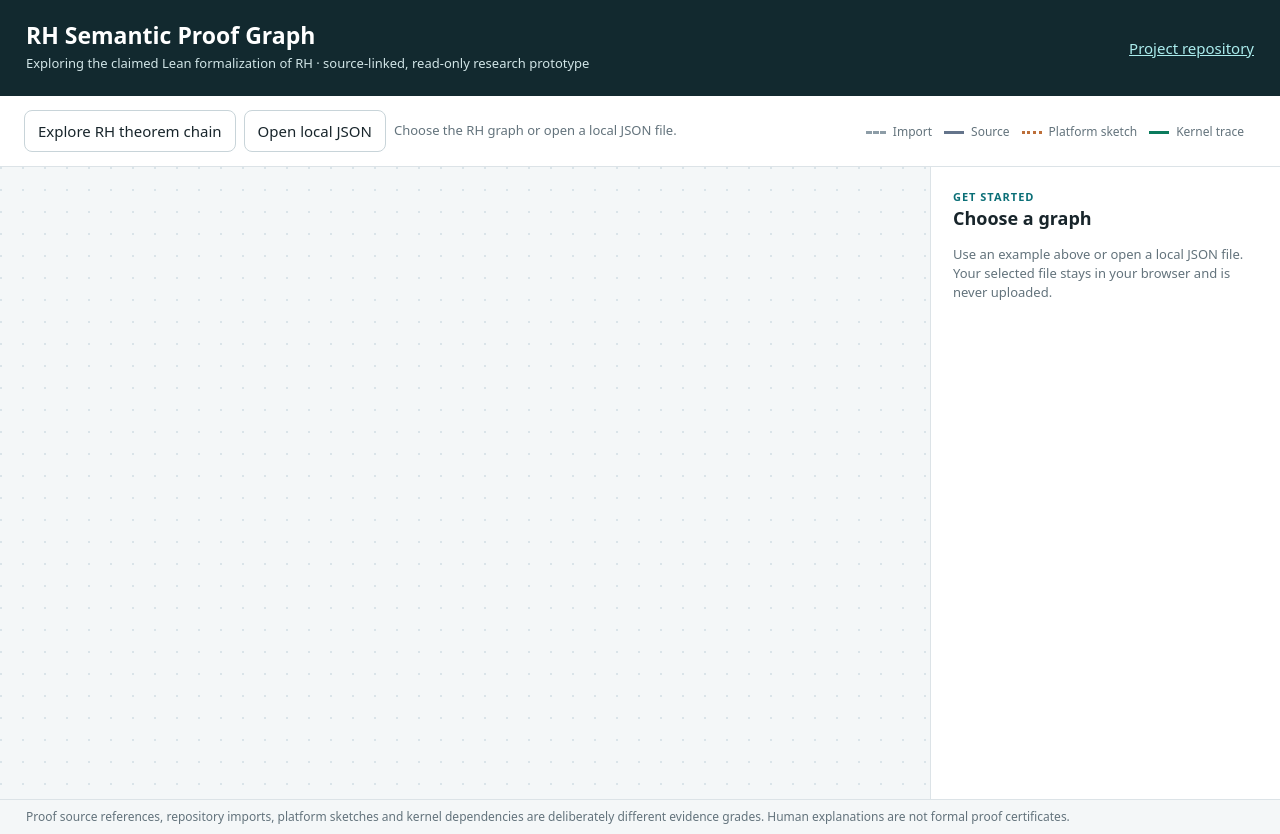
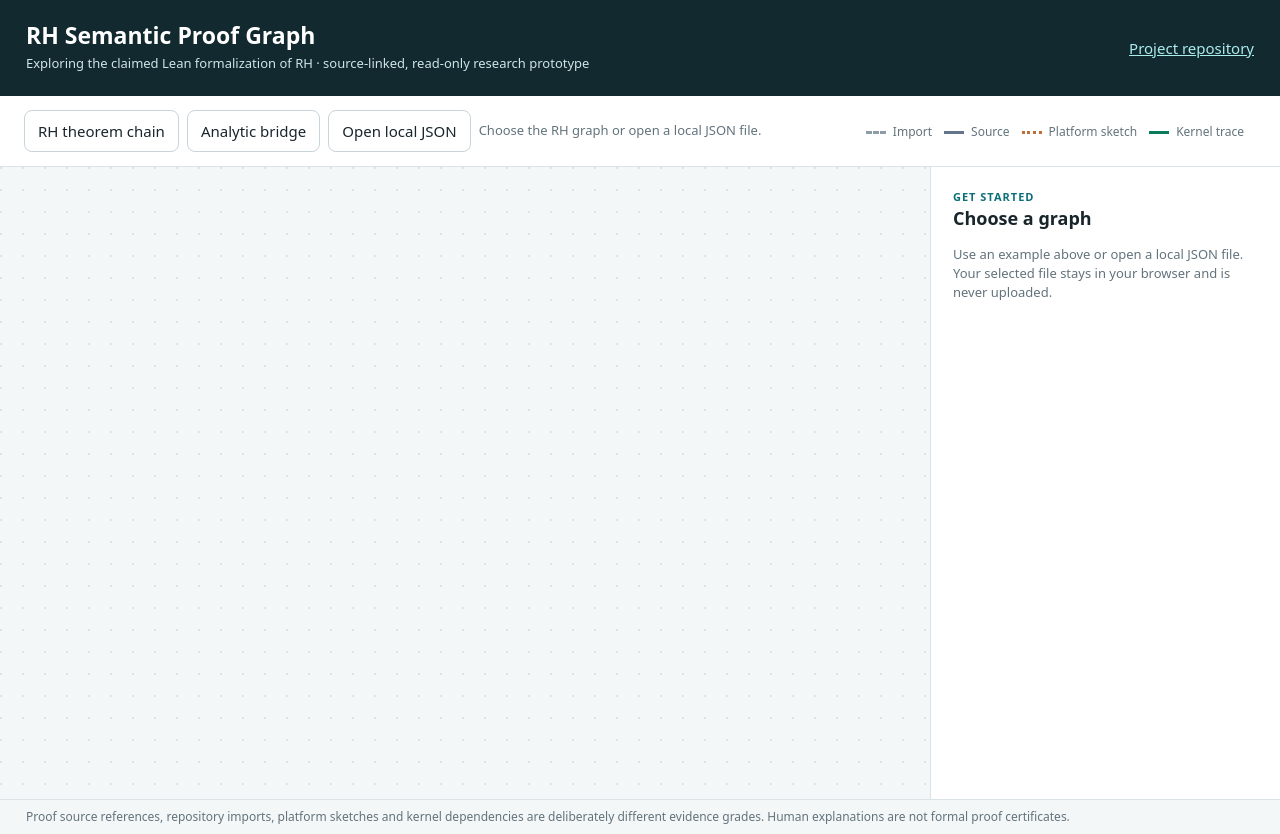
Before and after one commit to pitimespi/rh-semantic-audit, a plain HTML site: page viewer/index.html in a window 1280 px wide. Drawn offline with Linux system fonts and the light colour scheme.

Commit message:
Add RH analytic bridge to viewer/index.html

```diff
--- a/viewer/index.html
+++ b/viewer/index.html
@@ -45,7 +45,8 @@ aside{background:var(--surface);border-left:1px solid var(--line);overflow:auto;
   <a href="https://github.com/pitimespi/rh-semantic-audit" target="_blank" rel="noopener noreferrer">Project repository</a>
 </header>
 <div class="toolbar">
-  <button id="rh" type="button">Explore RH theorem chain</button>
+  <button id="rh" type="button">RH theorem chain</button>
+  <button id="analytic" type="button">Analytic bridge</button>
   <label class="file-button" for="upload">Open local JSON <input id="upload" type="file" accept=".json,application/json"></label>
   <span id="status" aria-live="polite">Choose the RH graph or open a local JSON file.</span>
   <div class="micro"><span class="pill"><i class="dot import"></i>Import</span><span class="pill"><i class="dot"></i>Source</span><span class="pill"><i class="dot platform"></i>Platform sketch</span><span class="pill"><i class="dot kernel"></i>Kernel trace</span></div>
```
